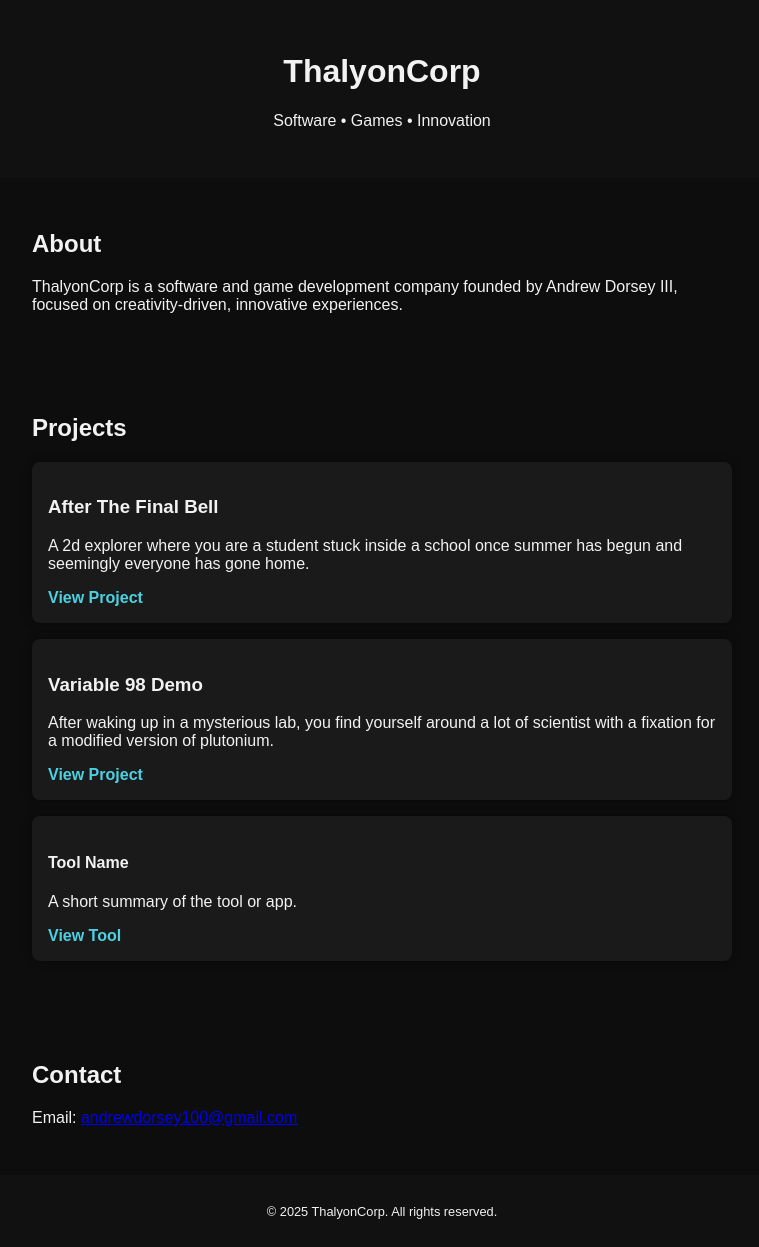
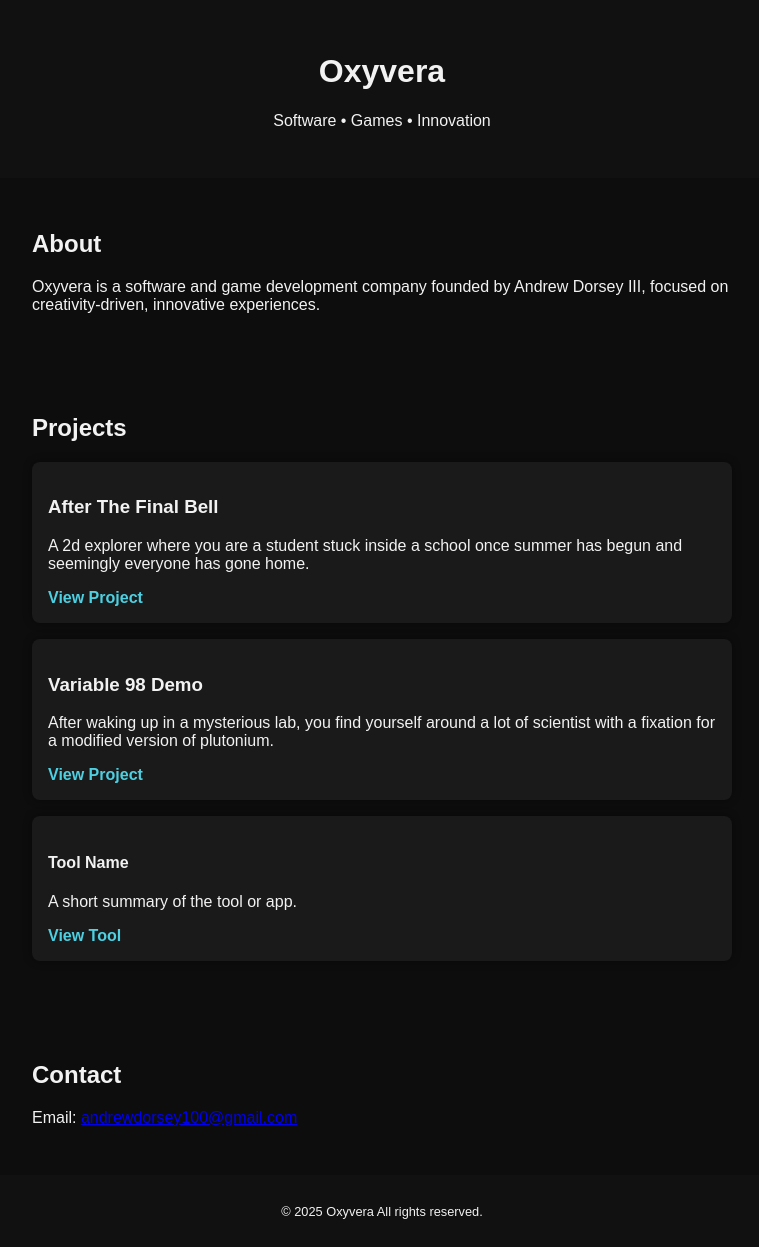
Before and after one commit to AndewDorseyIII/thalyoncorp.github.io, a plain HTML site: page index.html in a window 1280 px wide. Shown: the whole page, without its empty margins (258-1017 px from the left). Drawn offline with Linux system fonts and the light colour scheme.

Commit message:
Update index.html

```diff
--- a/index.html
+++ b/index.html
@@ -3,18 +3,18 @@
 <head>
   <meta charset="UTF-8" />
   <meta name="viewport" content="width=device-width, initial-scale=1.0" />
-  <title>ThalyonCorp</title>
+  <title>Oxyvera</title>
   <link rel="stylesheet" href="style.css" />
 </head>
 <body>
   <header>
-    <h1>ThalyonCorp</h1>
+    <h1>Oxyvera</h1>
     <p>Software • Games • Innovation</p>
   </header>
 
   <section id="about" class="reveal">
     <h2>About</h2>
-    <p>ThalyonCorp is a software and game development company founded by Andrew Dorsey III, focused on creativity-driven, innovative experiences.</p>
+    <p>Oxyvera is a software and game development company founded by Andrew Dorsey III, focused on creativity-driven, innovative experiences.</p>
   </section>
 
   <section id="projects" class="reveal">
@@ -42,7 +42,7 @@
   </section>
 
   <footer>
-    <p>&copy; 2025 ThalyonCorp. All rights reserved.</p>
+    <p>&copy; 2025 Oxyvera All rights reserved.</p>
   </footer>
 
   <script src="script.js"></script>
```
